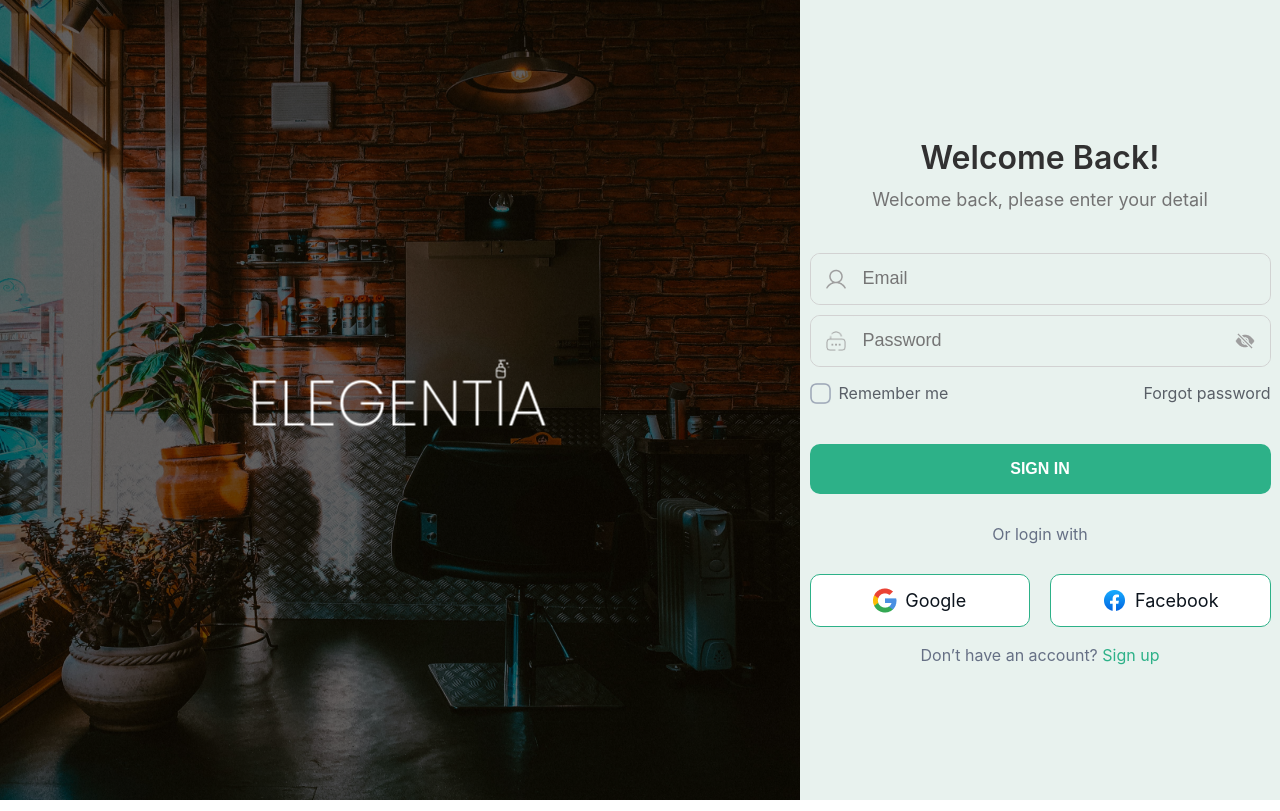
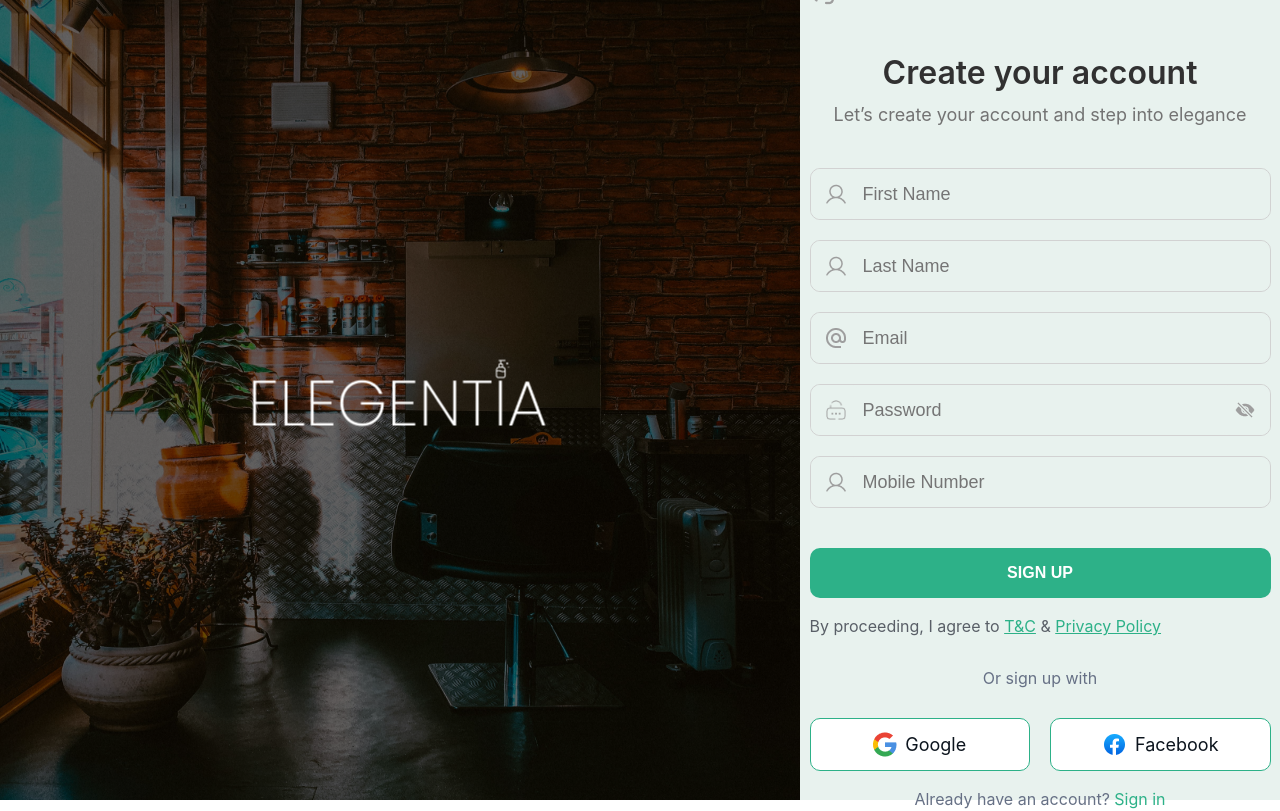
Before and after one commit to AnatoliiLazurko/trial-project, a React (Create React App) app: page / in a window 1280 px wide. Built offline with nearby package versions, Linux system fonts and the light colour scheme.

Commit message:
created a register form

```diff
--- a/src/components/Authorization/AuthorizationPage.jsx
+++ b/src/components/Authorization/AuthorizationPage.jsx
@@ -1,8 +1,9 @@
 import React from 'react';
 import styles from './AuthorizationStyles.module.css';
 import authPageBackground from '../../images/authorization/auth-page-background.png';
-import LoginForm from './Login/LoginForm/LoginForm';
+import LoginForm from './Login/LoginForm';
 import logo from '../../images/authorization/logo.png';
+import SignupForm from './Signup/SignupForm';
 
 const AuthorizationPage = () => {
     return (
@@ -15,7 +16,8 @@
             </div>
 
             <div className={styles["authorization-side"]}>
-                <LoginForm />
+                {/* <LoginForm /> */}
+                <SignupForm />
             </div>
         </div>
     );
--- a/src/components/Authorization/Login/LoginForm/LoginForm.jsx
+++ b/src/components/Authorization/Login/LoginForm.jsx
@@ -2,14 +2,19 @@
 import styles from './LoginFormStyles.module.css';
 import * as Yup from "yup";
 import { Formik, Form, Field } from 'formik';
-import userIcon from '../../../../images/authorization/user-icon.png';
-import lockIcon from '../../../../images/authorization/lock-icon.png';
-import hidenEyeIcon from '../../../../images/authorization/hiden-eye-icon.png';
-import eyeIcon from '../../../../images/authorization/eye-icon.png';
-import notCheckedIcon from '../../../../images/authorization/not-checked.png';
-import googleIcon from '../../../../images/authorization/google-icon.png';
-import facebookIcon from '../../../../images/authorization/facebook-icon.png';
+import userIcon from '../../../images/authorization/user-icon.png';
+import lockIcon from '../../../images/authorization/lock-icon.png';
+import hidenEyeIcon from '../../../images/authorization/hiden-eye-icon.png';
+import eyeIcon from '../../../images/authorization/eye-icon.png';
+import notCheckedIcon from '../../../images/authorization/not-checked.png';
+import googleIcon from '../../../images/authorization/google-icon.png';
+import facebookIcon from '../../../images/authorization/facebook-icon.png';
 import { useGoogleLogin } from '@react-oauth/google';
+
+const initialValues = {
+    email: '',
+    password: '',
+};
 
 const loginValidationSchema = Yup.object({
     email: Yup.string()
@@ -20,19 +25,19 @@
         .required("Password is required"),
 });
 
-const submitHadler = (values, formikBag) => {
-    console.log("Email: " + values.email);
-    console.log("Password: " + values.password);
-
-    formikBag.resetForm();
-}
-
 const LoginForm = () => {
 
     const [showPassword, setShowPassword] = useState(false);
 
     const togglePasswordVisibility = () => {
         setShowPassword(!showPassword);
+    }
+
+    const submitHadler = (values, formikBag) => {
+        console.log("Email: " + values.email);
+        console.log("Password: " + values.password);
+
+        formikBag.resetForm();
     }
 
     const signinWithGoogle = useGoogleLogin({
@@ -48,7 +53,7 @@
             <p className={styles["login-subtitle"]}>Welcome back, please enter your detail</p>
 
             <Formik
-                initialValues={{ email: "", password: "" }}
+                initialValues={initialValues}
                 validationSchema={loginValidationSchema}
                 onSubmit={submitHadler}
             >
--- /dev/null
+++ b/src/components/Authorization/Signup/SignupForm.jsx
@@ -0,0 +1,162 @@
+import React, { useState } from 'react';
+import styles from './SignupFormStyles.module.css';
+import * as Yup from "yup";
+import { Formik, Form, Field } from 'formik';
+import userIcon from '../../../images/authorization/user-icon.png';
+import lockIcon from '../../../images/authorization/lock-icon.png';
+import hidenEyeIcon from '../../../images/authorization/hiden-eye-icon.png';
+import eyeIcon from '../../../images/authorization/eye-icon.png';
+import googleIcon from '../../../images/authorization/google-icon.png';
+import facebookIcon from '../../../images/authorization/facebook-icon.png';
+import gmailIcon from '../../../images/authorization/gmail-icon.png';
+import backArrowIcon from '../../../images/authorization/back-arrow-icon.png';
+import { useGoogleLogin } from '@react-oauth/google';
+
+const initialValues = {
+    firstname: '',
+    lastname: '',
+    email: '',
+    password: '',
+    mobile: '',
+};
+
+const signupValidationSchema = Yup.object({
+    firstname: Yup.string()
+        .min(2, "First name must containe at least 2 symbols")
+        .required("First name is required"),
+    lastname: Yup.string()
+        .min(2, "Last name must containe at least 2 symbols")
+        .required("Last name is required"),
+    email: Yup.string()
+        .email("Write the correct email format")
+        .required("Email is required"),
+    password: Yup.string()
+        .min(6, "Password must containe at least 6 symbols")
+        .required("Password is required"),
+    mobile: Yup.string()
+        .required("Mobile number is required"),
+});
+
+const SignupForm = () => {
+
+    const [showPassword, setShowPassword] = useState(false);
+
+    const togglePasswordVisibility = () => {
+        setShowPassword(!showPassword);
+    }
+
+    const submitHadler = (values, formikBag) => {
+        console.log("First name: " + values.firstname);
+        console.log("Last name: " + values.lastname);
+
+        formikBag.resetForm();
+    }
+
+    const signupWithGoogle = useGoogleLogin({
+        onSuccess: codeResponse => {
+            console.log(codeResponse.access_token);
+        }
+    });
+
+    return (
+        <div className={styles["signup-container"]}>
+
+            <img className={styles["back-arrow"]} src={backArrowIcon} alt="Back arrow" />
+
+            <p className={styles["signup-title"]}>Create your account</p>
+            <p className={styles["signup-subtitle"]}>Let’s create your account and step into elegance</p>
+
+            <Formik
+                initialValues={initialValues}
+                validationSchema={signupValidationSchema}
+                onSubmit={submitHadler}
+            >
+                <Form className={styles["form-container"]}>
+                    <div className={styles["input-wrapper"]}>
+                        <div className={styles["pre-input-icon"]}>
+                            <img src={userIcon} alt="User icon" />
+                        </div>
+                        <Field
+                            name="firstname"
+                            placeholder="First Name"
+                            className={styles["input-field"]}
+                        />
+                    </div>
+
+                    <div className={styles["input-wrapper"]}>
+                        <div className={styles["pre-input-icon"]}>
+                            <img src={userIcon} alt="User icon" />
+                        </div>
+                        <Field
+                            name="lastname"
+                            placeholder="Last Name"
+                            className={styles["input-field"]}
+                        />
+                    </div>
+
+                    <div className={styles["input-wrapper"]}>
+                        <div className={styles["pre-input-icon"]}>
+                            <img src={gmailIcon} alt="User icon" />
+                        </div>
+                        <Field
+                            type="email"
+                            name="email"
+                            placeholder="Email"
+                            className={styles["input-field"]}
+                        />
+                    </div>
+
+                    <div className={styles["input-wrapper"]}>
+                        <div className={styles["pre-input-icon"]}>
+                            <img src={lockIcon} alt="Lock icon" />
+                        </div>
+                        <Field
+                            type={showPassword ? "text" : "password"}
+                            name="password"
+                            placeholder="Password"
+                            className={styles["input-field"]}
+                        />
+                        <div className={styles["after-input-icon"]}>
+                            {!showPassword && <img src={hidenEyeIcon} alt="Hiden eye icon" onClick={togglePasswordVisibility} />}
+                            {showPassword && <img src={eyeIcon} alt="Eye icon" onClick={togglePasswordVisibility} />}
+                        </div>
+                    </div>
+
+                    <div className={styles["input-wrapper"]}>
+                        <div className={styles["pre-input-icon"]}>
+                            <img src={userIcon} alt="User icon" />
+                        </div>
+                        <Field
+                            name="mobile"
+                            placeholder="Mobile Number"
+                            className={styles["input-field"]}
+                        />
+                    </div>
+
+                    <Field className={styles["btn-signin"]} type="submit" value="SIGN UP" id="signup" />
+                </Form>
+            </Formik>
+
+            <p className={styles["policy"]}>By proceeding, I agree to <span>T&C</span> & <span>Privacy Policy</span></p>
+
+            <div className={styles["signup-with-container"]}>
+                <p className={styles["signup-with-text"]}>Or sign up with</p>
+
+                <div className={styles["auth-btn-container"]}>
+                    <div className={styles["auth-btn"]} onClick={signupWithGoogle}>
+                        <img src={googleIcon} alt="Google icon" />
+                        <p>Google</p>
+                    </div>
+                    <div className={styles["auth-btn"]}>
+                        <img src={facebookIcon} alt="Facebook icon" />
+                        <p>Facebook</p>
+                    </div>
+                </div>
+            </div>
+
+            <p className={styles["have-account-text"]}>Already have an account? <span>Sign in</span></p>
+        </div>
+    );
+}
+
+export default SignupForm;
--- a/src/components/Authorization/Login/LoginForm/LoginFormStyles.module.css
+++ b/src/components/Authorization/Signup/SignupFormStyles.module.css
@@ -1,12 +1,17 @@
-
-.login-container {
+.signup-container {
     width: 461px;
     height: auto;
     margin: 0 auto;
 }
 
-.login-title {
+.back-arrow {
+    width: 24px;
+    cursor: pointer;
+}
+
+.signup-title {
     margin: 0;
+    margin-top: 40px;
     text-align: center;
     font-weight: 600;
     font-size: 32px;
@@ -14,7 +19,7 @@
     color: #313131;
 }
 
-.login-subtitle {
+.signup-subtitle {
     margin: 0;
     margin-top: 4px;
     text-align: center;
@@ -34,7 +39,7 @@
     height: 52px;
     border-radius: 10px;
     border: 1px solid #D2D2D2;
-    margin-top: 10px;
+    margin-top: 20px;
     position: relative;
 }
 
@@ -86,35 +91,6 @@
     cursor: pointer;
 }
 
-.remember-forgot {
-    width: 100%;
-    display: flex;
-    justify-content: space-between;
-    margin-top: 16px;
-    font-weight: 400;
-    font-size: 16px;
-    color: #595F67;
-}
-
-.remember-forgot p {
-    margin: 0;
-}
-
-.checkbox-wrapper {
-    display: flex;
-}
-
-.checkbox-wrapper img {
-    width: 21px;
-    height: 21px;
-    margin-right: 8px;
-    cursor: pointer;
-}
-
-.forgot-password {
-    cursor: pointer;
-}
-
 .btn-signin {
     width: 100%;
     height: 50px;
@@ -129,12 +105,12 @@
 }
 
 
-.login-with-container {
+.signup-with-container {
     width: 100%;
     margin-top: 28px;
 }
 
-.login-with-text {
+.signup-with-text {
     margin: 0;
     text-align: center;
     font-weight: 400;
@@ -172,6 +148,22 @@
 }
 
 
+.policy {
+    margin: 0;
+    margin-top: 16px;
+    font-weight: 400;
+    font-size: 16px;
+    line-height: 24px;
+    color: #595F67
+}
+
+.policy span {
+    color: var(--primary-green);
+    text-decoration: underline;
+    cursor: pointer;
+}
+
+
 .have-account-text {
     margin: 0;
     margin-top: 16px;
```
Also changed, not shown: src/components/Authorization/Login/LoginFormStyles.module.css (added, +188 -0 lines), src/images/authorization/back-arrow-icon.png (added), src/images/authorization/gmail-icon.png (added). Lines whose indentation alone changed are shown as unchanged.
